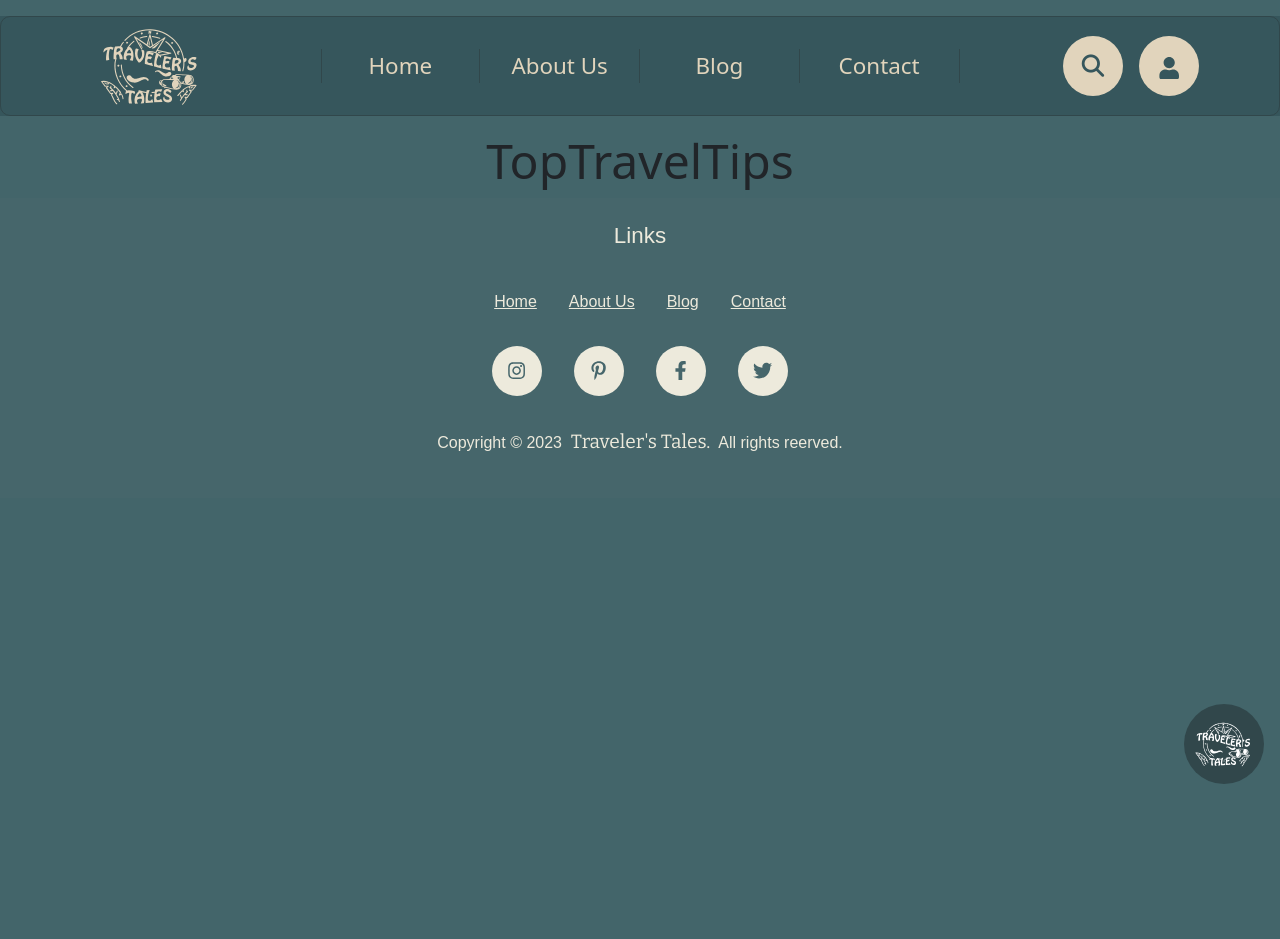
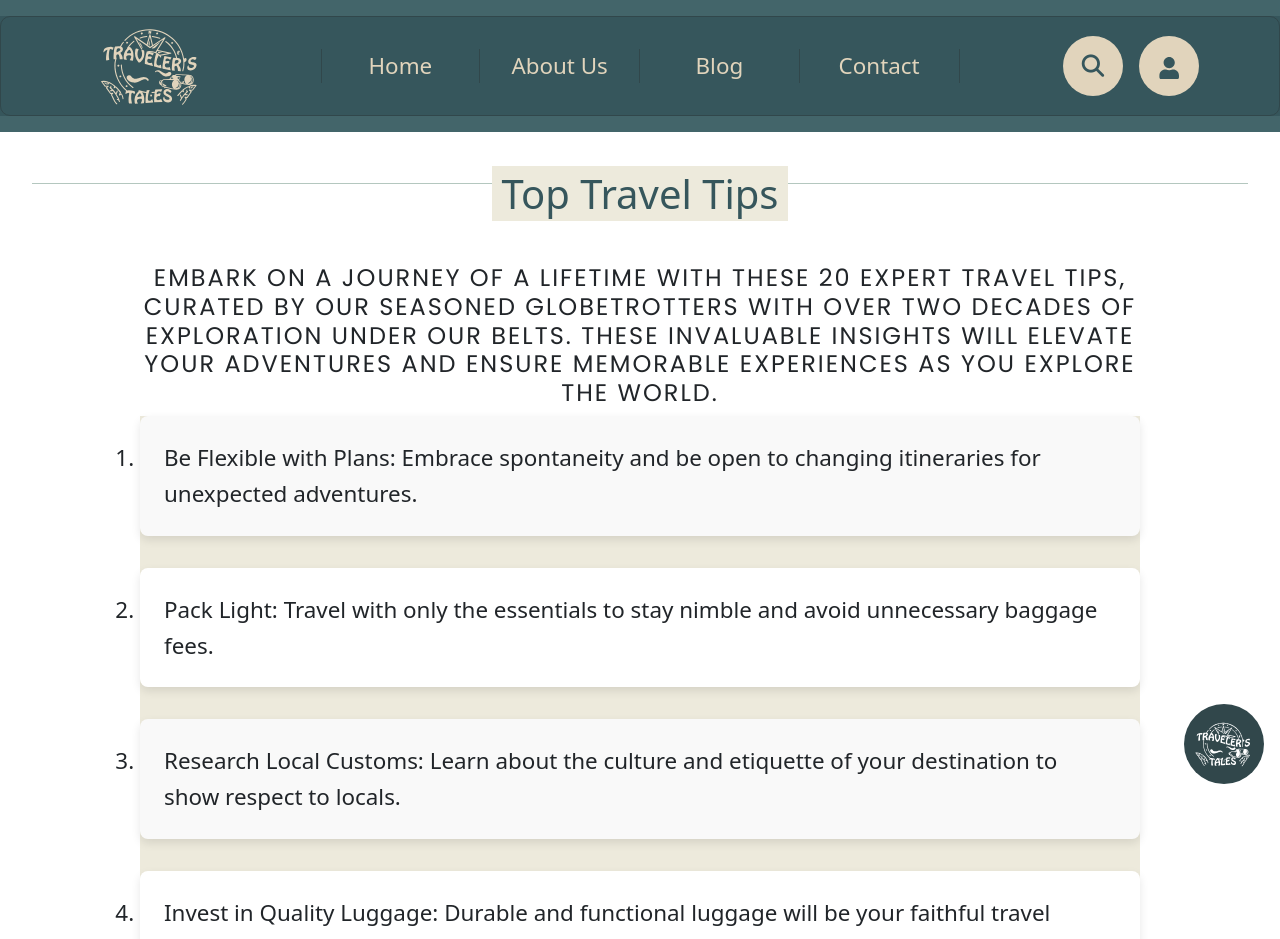
Before and after one commit to Milica-Radulovic/travel-blog, a React (Vite) app: page /topTips in a window 1280 px wide. Shown: the top 939 px of the page. Before the commit the page ends 800 px from the top, so only its background shows below. Built offline with nearby package versions, Linux system fonts and the light colour scheme; no server answers; the database is empty; the HTML template or start-up script is replaced by a standard one; a web font is replaced by a local one.

Commit message:
adding first draft for 20 Travel Tips page

```diff
--- a/src/components/Home/TopTravelTips.jsx
+++ b/src/components/Home/TopTravelTips.jsx
@@ -1,7 +1,10 @@
+import TravelTips from "./TravelTips";
+
 const TopTravelTips = () => {
   return (
     <main>
-      <h2>TopTravelTips</h2>
+      {/* <h2>TopTravelTips</h2> */}
+      <TravelTips />
     </main>
   );
 };
--- /dev/null
+++ b/src/components/Home/TravelTips.jsx
@@ -0,0 +1,138 @@
+import { Fade } from "react-awesome-reveal";
+import "./TripsPlanningTips.css";
+
+const TravelTips = () => {
+  return (
+    <div className="backGround">
+      <Fade delay={1e2} cascade damping={1e-1} duration={3000}>
+        <div
+          className="travelTips"
+          style={{
+            width: "100%",
+            height: "20px",
+            borderBottom: "0.2px solid #B4C7BF",
+            textAlign: "center",
+          }}
+        >
+          <span
+            style={{
+              fontSize: "40px",
+              padding: "0 10px",
+              backgroundColor: "#EDEADC",
+              color: "#36565C",
+            }}
+          >
+            Top Travel Tips
+          </span>
+        </div>
+      </Fade>
+      <div className="planningWrapper">
+        <Fade delay={1e2} cascade damping={1e-1} duration={3000}>
+          <h2 className="planning">
+            Embark on a journey of a lifetime with these 20 expert travel tips,
+            curated by our seasoned globetrotters with over two decades of
+            exploration under our belts. These invaluable insights will elevate
+            your adventures and ensure memorable experiences as you explore the
+            world.
+          </h2>
+        </Fade>
+      </div>
+      <ol className="tipsList">
+        <li>
+          Be Flexible with Plans: Embrace spontaneity and be open to changing
+          itineraries for unexpected adventures.
+        </li>
+        <li>
+          Pack Light: Travel with only the essentials to stay nimble and avoid
+          unnecessary baggage fees.
+        </li>
+        <li>
+          Research Local Customs: Learn about the culture and etiquette of your
+          destination to show respect to locals.
+        </li>
+        <li>
+          Invest in Quality Luggage: Durable and functional luggage will be your
+          faithful travel companion.
+        </li>
+        <li>
+          Carry a Portable Charger: Keep your devices charged for navigation and
+          communication on the go.
+        </li>
+        <li>
+          Use Packing Cubes: Organize your belongings efficiently and avoid a
+          chaotic suitcase.
+        </li>
+        <li>
+          Learn Basic Phrases: A few words in the local language can make a big
+          difference in connecting with locals.
+        </li>
+        <li>
+          Be Mindful of Your Health: Stay hydrated, get enough rest, and carry
+          basic medications.
+        </li>
+        <li>
+          Keep Digital Copies: Scan important documents and store them securely
+          in the cloud.
+        </li>
+        <li>
+          Embrace Public Transportation: Opt for local buses or trains to
+          experience a destination like a local.
+        </li>
+        <li>
+          Interact with Locals: Engaging with residents will provide invaluable
+          insights and enrich your journey.
+        </li>
+        <li>
+          Have Travel Insurance: Prepare for unforeseen events, accidents, or
+          medical emergencies.
+        </li>
+        <li>
+          Stay Connected with Wi-Fi: Research places with free Wi-Fi to save on
+          data charges.
+        </li>
+        <li>
+          Respect Wildlife and Nature: Admire animals from a distance and follow
+          eco-friendly practices.
+        </li>
+        <li>
+          Capture Memories in a Journal: Write down your experiences to cherish
+          for years to come.
+        </li>
+        <li>
+          Stay Street Smart: Keep your valuables secure and be cautious in
+          crowded areas.
+        </li>
+        <li>
+          Try Local Cuisine: Step out of your comfort zone and savor authentic
+          flavors of the region.
+        </li>
+        <li>
+          Travel Off-Season: Enjoy fewer crowds and lower prices while
+          discovering hidden gems.
+        </li>
+        <li>
+          Pack a Reusable Water Bottle: Reduce plastic waste and stay hydrated
+          during your adventures.
+        </li>
+        <li>
+          Leave No Trace: Respect the environment and leave destinations as
+          beautiful as you found them.
+        </li>
+      </ol>
+
+      <p className="voyage">
+        As you set forth on your adventures armed with these expert travel tips,
+        remember that the true essence of travel lies in embracing the unknown,
+        immersing yourself in new cultures, and forging unforgettable
+        connections with people and places. Each journey is a chapter in the
+        incredible story of your life, and with a curious spirit and an open
+        heart, the world becomes your canvas to paint with unforgettable
+        memories. So, let wanderlust be your guide as you explore the wonders of
+        our beautiful planet, leaving footprints of compassion, understanding,
+        and awe in your wake. Bon voyage!
+      </p>
+    </div>
+  );
+};
+
+export default TravelTips;
```
